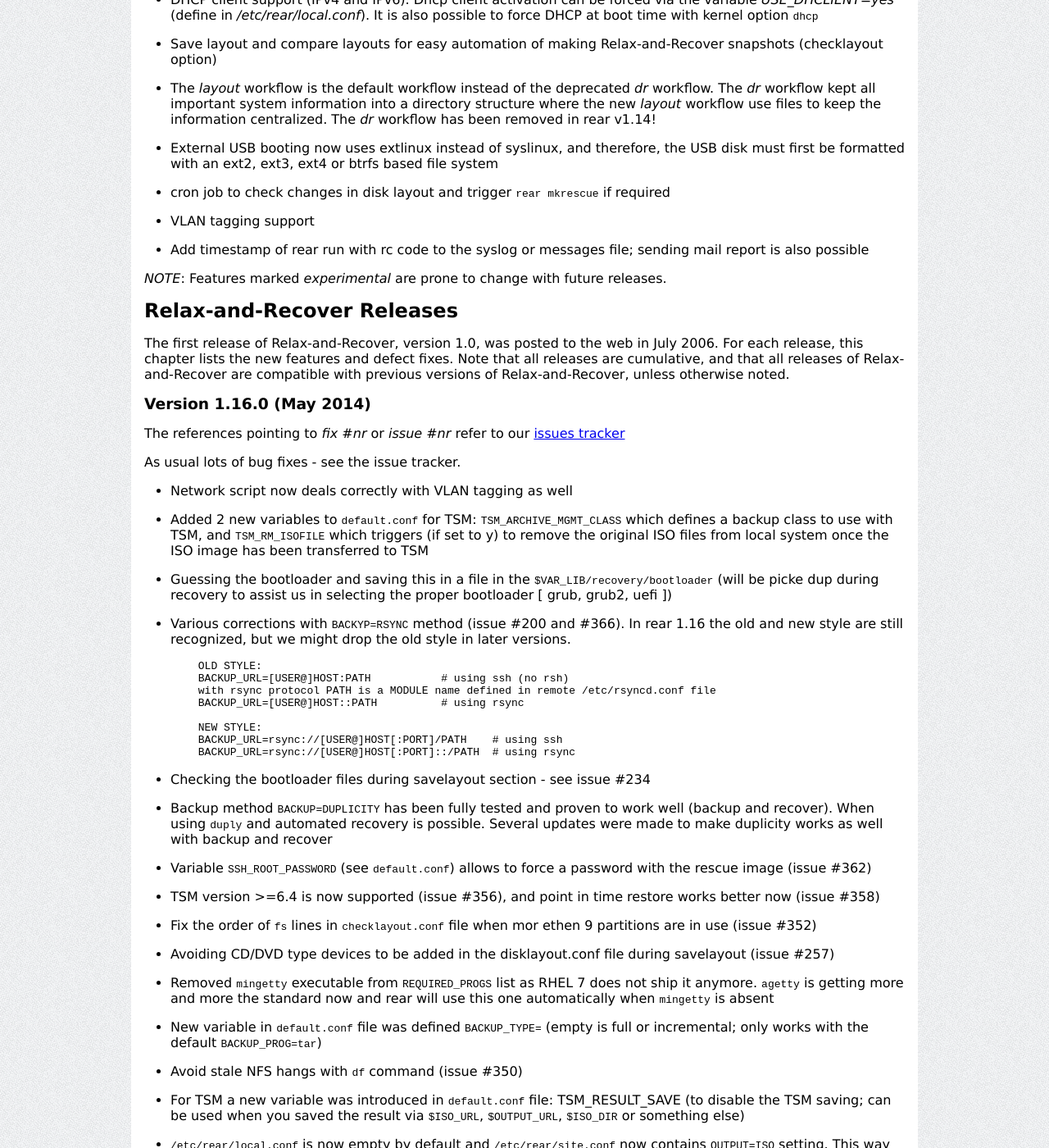
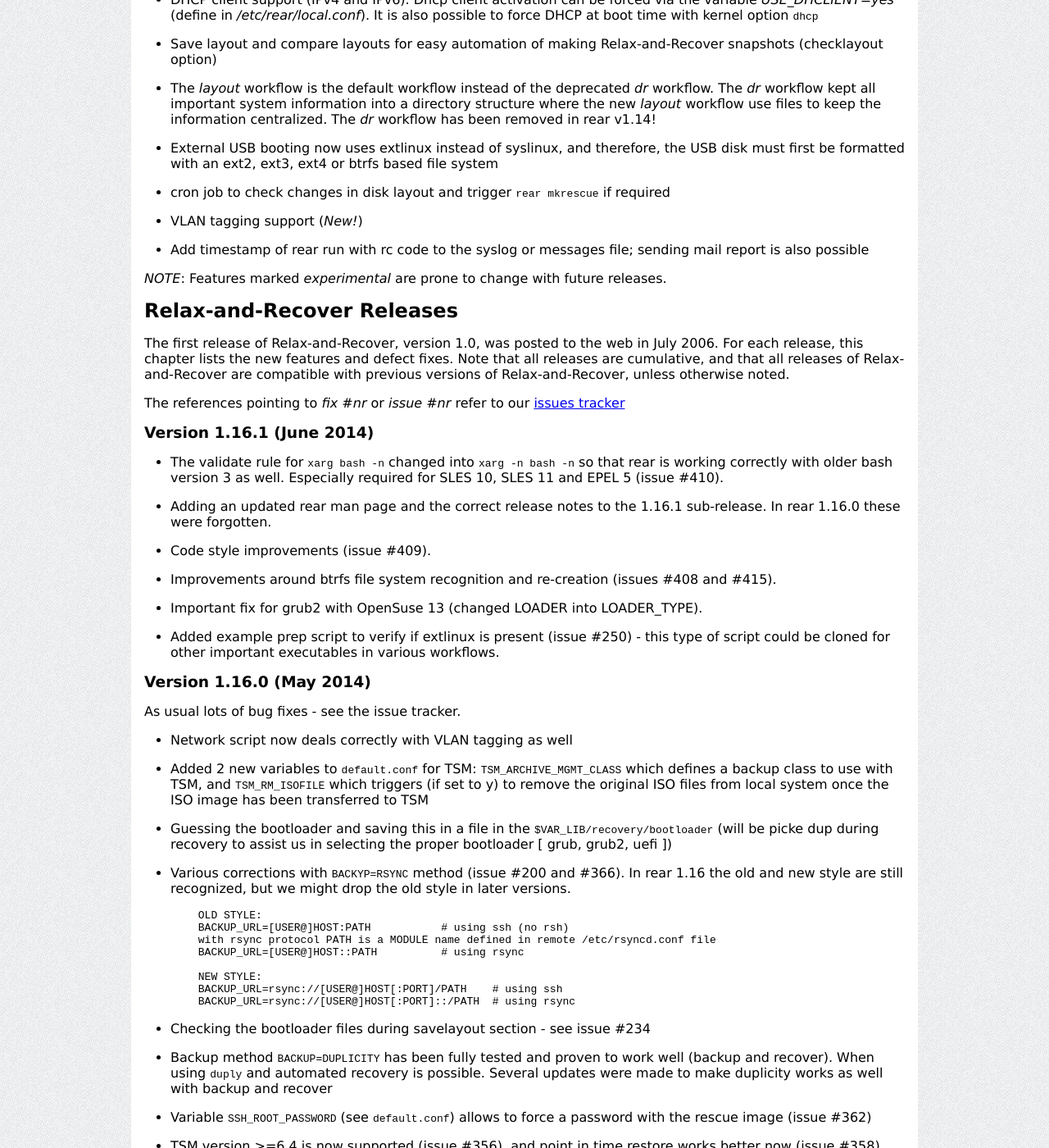
Before and after one commit to rear/rear.github.com, a Jekyll site: the page built from documentation/release-notes-1-16.md, in a window 1280 px wide and 1400 px high, scrolled down 1913 px. Shown: the whole window at 82% size. Built offline with Jekyll 4.4.1, drawn with Linux system fonts in a browser that asks for light colours; comment, search, counter and statistics services are not loaded; some of the changed text lies outside the part shown.

Commit message:
updating the release notes of 1.16 (for sub-release 1.16.1)

```diff
--- a/documentation/index.md
+++ b/documentation/index.md
@@ -83,7 +83,7 @@
  - Relax-and-Recover manual page
  - Relax-and-Recover Release Notes
 
-   * [Relax-and-Recover Release Notes 1.16.0](http://relax-and-recover.org/documentation/release-notes-1-16)
+   * [Relax-and-Recover Release Notes 1.16.1](http://relax-and-recover.org/documentation/release-notes-1-16)
    * [Relax-and-Recover Release Notes 1.15.0](http://relax-and-recover.org/documentation/release-notes-1-15)
    * [Relax-and-Recover Release Notes 1.14.0](http://relax-and-recover.org/documentation/release-notes-1-14)
 
--- a/documentation/release-notes-1-16.md
+++ b/documentation/release-notes-1-16.md
@@ -3,7 +3,7 @@
 title: Relax-and-Recover Release Notes
 ---
 
-## Release Notes for Relax-and-Recover version 1.16.0
+## Release Notes for Relax-and-Recover version 1.16.1
 
 This document contains the release notes for the open source project
 Relax-and-Recover.
@@ -128,7 +128,7 @@
 
 * cron job to check changes in disk layout and trigger `rear mkrescue` if required
 
-* VLAN tagging support
+* VLAN tagging support (*New!*)
 
 * Add timestamp of rear run with rc code to the syslog or messages file; sending mail report is also possible
 
@@ -142,9 +142,24 @@
 of Relax-and-Recover are compatible with previous versions of
 Relax-and-Recover, unless otherwise noted.
 
+The references pointing to *fix #nr* or *issue #nr* refer to our [issues tracker](https://github.com/rear/rear/issues)
+
+
+### Version 1.16.1 (June 2014)
+
+* The validate rule for `xarg bash -n` changed into `xarg -n bash -n` so that rear is working correctly with older bash version 3 as well. Especially required for SLES 10, SLES 11 and EPEL 5 (issue #410).
+
+* Adding an updated rear man page and the correct release notes to the 1.16.1 sub-release. In rear 1.16.0 these were forgotten.
+
+* Code style improvements (issue #409).
+
+* Improvements around btrfs file system recognition and re-creation (issues #408 and #415).
+
+* Important fix for grub2 with OpenSuse 13 (changed LOADER into LOADER_TYPE).
+
+* Added example prep script to verify if extlinux is present (issue #250) - this type of script could be cloned for other important executables in various workflows.
+
 ### Version 1.16.0 (May 2014)
-
-The references pointing to *fix #nr* or *issue #nr* refer to our [issues tracker](https://github.com/rear/rear/issues)
 
 As usual lots of bug fixes - see the issue tracker.
 
@@ -603,6 +618,12 @@
 
 ## Known Problems and Workarounds
 
+*Issue Description*: Is there a possibility to add btrfs subvolume to a rsync backup
+
+* Workaround:
+
+At present (release 1.16.1) there is no workaround in place. If you happen to know how this could be fixed then add your ideas to [issue #417](https://github.com/rear/rear/issues/417)
+
 *Issue Description*: with RHEL 4 systems extended partitions are recognized as primary partitions
 
     Error: Expecting a partition number
```
